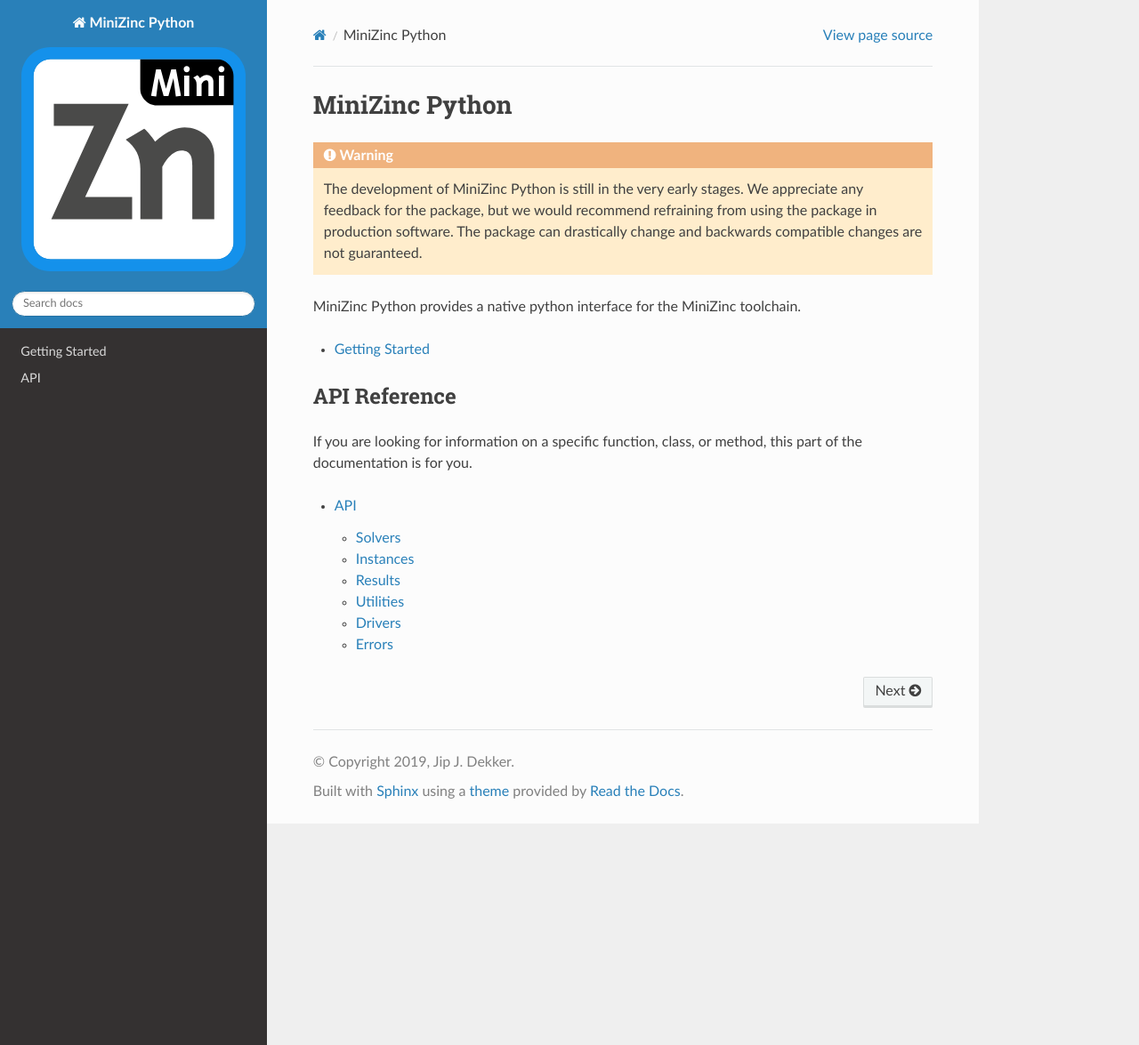
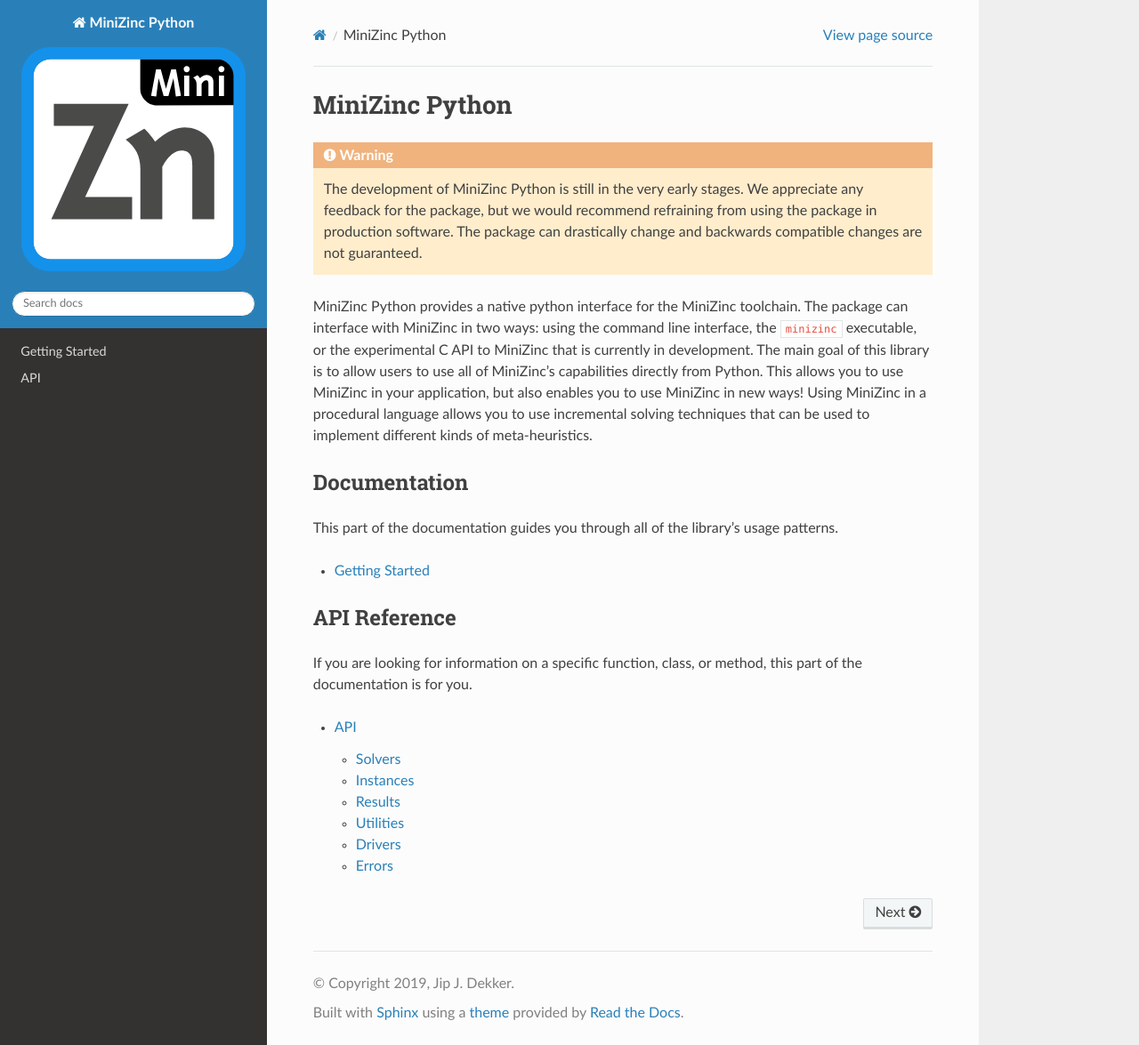
Before and after one commit to MiniZinc/minizinc-python, a Sphinx documentation site: the page built from docs/index.rst, in a window 1280 px wide and 1175 px high. Shown: the whole window at 89% size. Built offline with Sphinx 7.4.7 and the Read the Docs theme 2.0.0, drawn with Linux system fonts in a browser that asks for light colours.

Commit message:
Add introduction to the documentation

```diff
--- a/docs/index.rst
+++ b/docs/index.rst
@@ -6,13 +6,22 @@
     but we would recommend refraining from using the package in production software. The package can drastically change
     and backwards compatible changes are not guaranteed.
 
-MiniZinc Python provides a native python interface for the MiniZinc toolchain.
+MiniZinc Python provides a native python interface for the MiniZinc toolchain. The package can interface with MiniZinc
+in two ways: using the command line interface, the ``minizinc`` executable, or the experimental C API to MiniZinc that
+is currently in development. The main goal of this library is to allow users to use all of MiniZinc's capabilities
+directly from Python. This allows you to use MiniZinc in your application, but also enables you to use MiniZinc in new
+ways! Using MiniZinc in a procedural language allows you to use incremental solving techniques that can be used to
+implement different kinds of meta-heuristics.
+
+Documentation
+-------------
+
+This part of the documentation guides you through all of the library’s usage patterns.
 
 ..  toctree::
     :maxdepth: 2
 
     getting_started
-
 
 API Reference
 -------------
```
